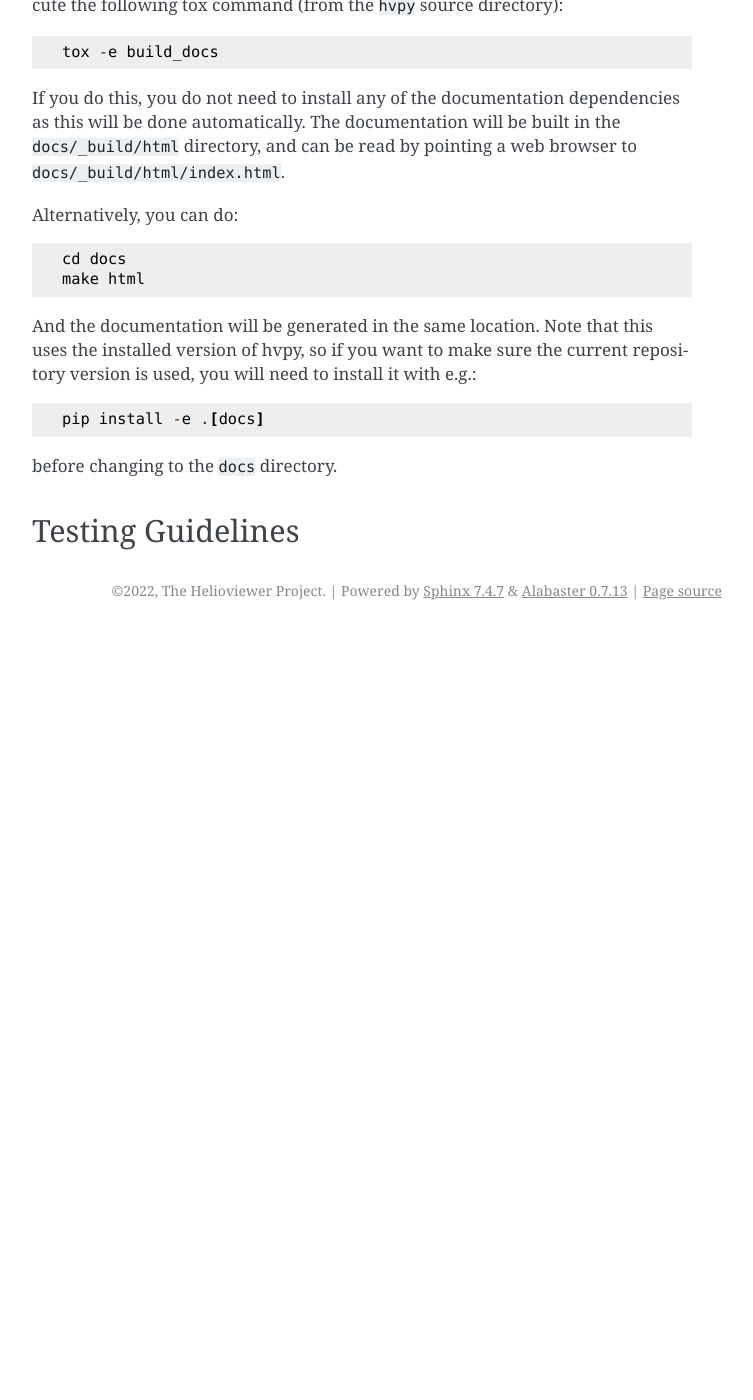
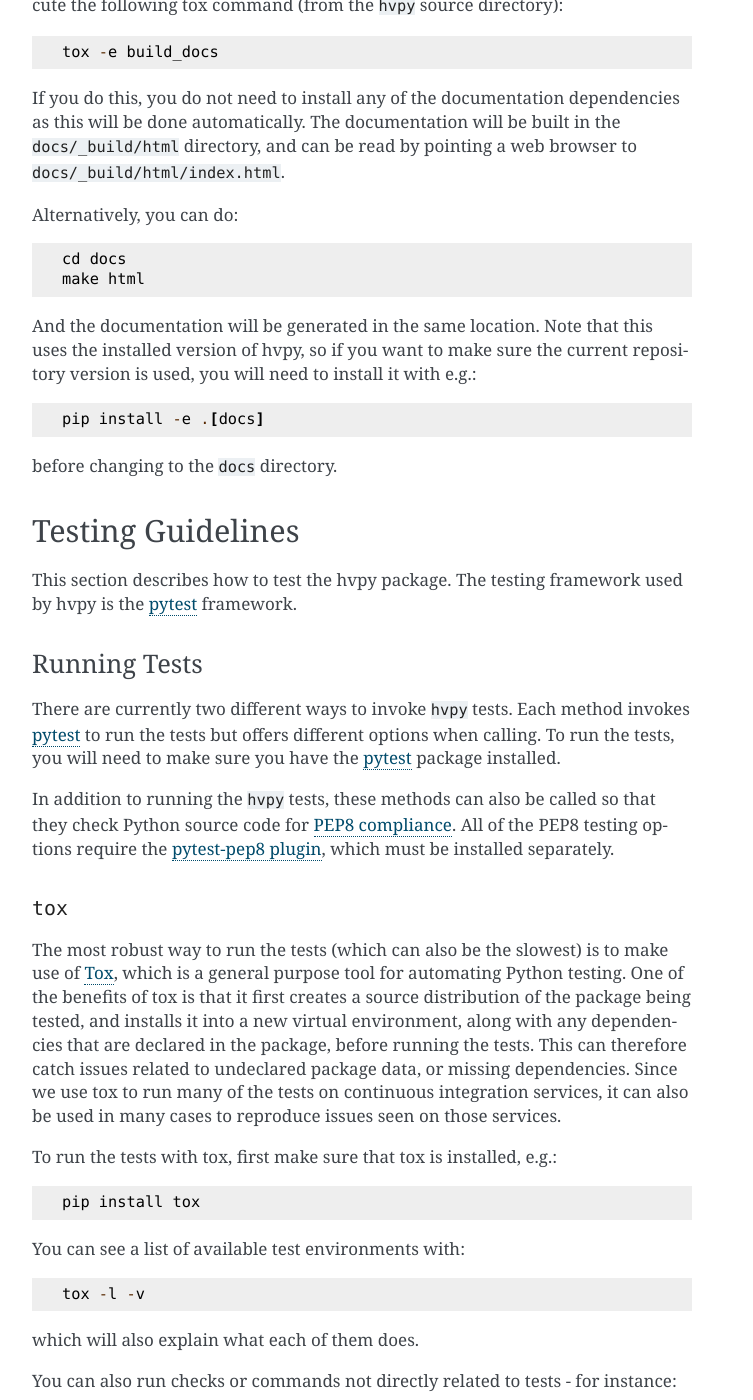
Before and after one commit to Helioviewer-Project/python-api, a Sphinx documentation site: the page built from docs/dev_guide.rst, in a window 1280 px wide and 1400 px high, scrolled down 765 px. Shown: the whole window, without its empty margins (388-1141 px from the left). Built offline with Sphinx 7.4.7, drawn with Linux system fonts in a browser that asks for light colours; the version number could not be read and is left out; before the commit the page ends 1395 px from its top, so only the background shows below that; some of the changed text lies outside the part shown.

Commit message:
add testing guide

```diff
--- a/docs/dev_guide.rst
+++ b/docs/dev_guide.rst
@@ -57,3 +57,69 @@
 
 Testing Guidelines
 ------------------
+
+This section describes how to test the hvpy package.
+The testing framework used by hvpy is the `pytest <https://docs.pytest.org/>`__ framework.
+
+.. _running-tests:
+
+Running Tests
+^^^^^^^^^^^^^
+
+There are currently two different ways to invoke ``hvpy`` tests.
+Each method invokes `pytest`_ to run the tests but offers different options when calling.
+To run the tests, you will need to make sure you have the `pytest`_
+package installed.
+
+In addition to running the ``hvpy`` tests, these methods can also be called
+so that they check Python source code for `PEP8 compliance
+<https://www.python.org/dev/peps/pep-0008/>`_.
+All of the PEP8 testing options require the `pytest-pep8 plugin
+<https://pypi.org/project/pytest-pep8>`_, which must be installed
+separately.
+
+``tox``
+=======
+
+The most robust way to run the tests (which can also be the slowest) is
+to make use of `Tox <https://tox.readthedocs.io/en/latest/>`__, which is a
+general purpose tool for automating Python testing.
+One of the benefits of tox is that it first creates a source distribution of the package being tested, and installs it into a new virtual environment, along with any dependencies that are declared in the package, before running the tests.
+This can therefore catch issues related to undeclared package data, or missing dependencies.
+Since we use tox to run many of the tests on continuous integration services, it can also be used in many cases to reproduce issues seen on those services.
+
+To run the tests with tox, first make sure that tox is installed, e.g.::
+
+    pip install tox
+
+You can see a list of available test environments with::
+
+    tox -l -v
+
+which will also explain what each of them does.
+
+You can also run checks or commands not directly related to tests - for instance::
+
+    tox -e codestyle
+
+will run checks using the flake8 tool.
+
+``pytest``
+==========
+
+The test suite can also be run directly from the native ``pytest`` command, which is generally faster than using tox for iterative development.
+In this case, it is important for developers to be aware that they must manually rebuild any extensions by running::
+
+    pip install -e .[test]
+
+before running the test with pytest with::
+
+    pytest
+
+To run all the test in the ``hvpy`` package, you can use::
+
+    pytest -c hvpy
+
+you can also run specific test functions with::
+
+    pytest -c hvpy -k test_function
```
